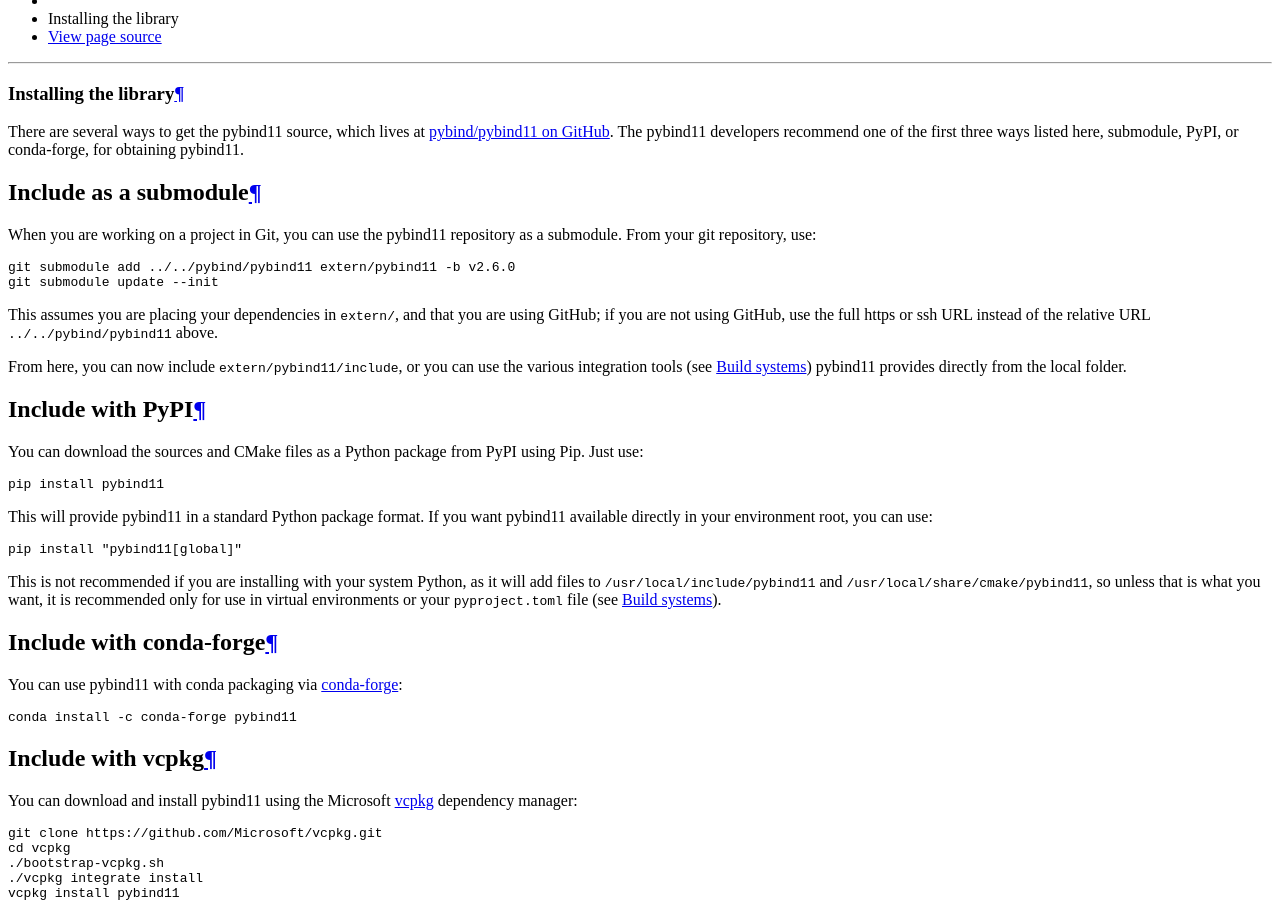
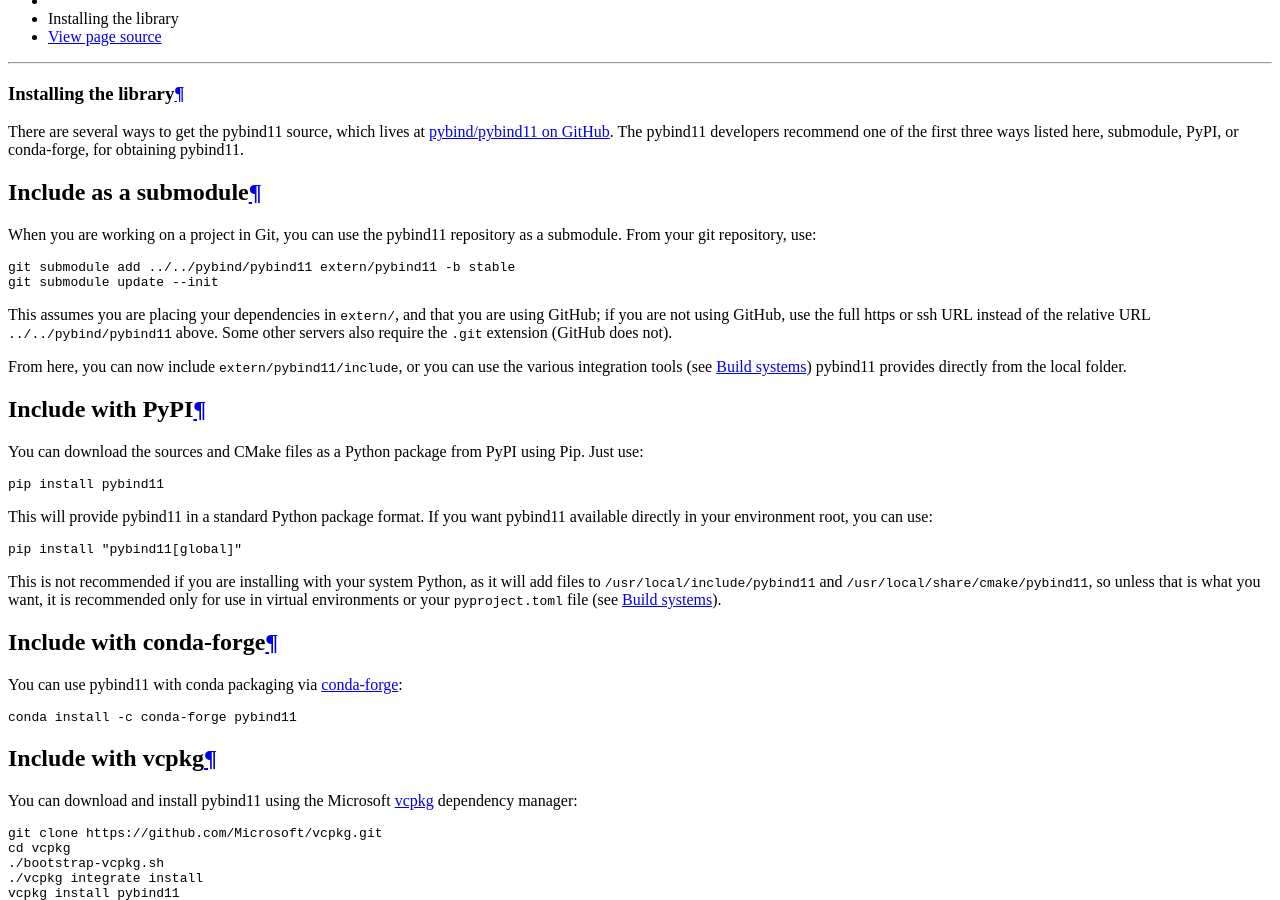
Before and after one commit to pybind/pybind11, a Sphinx documentation site: the page built from docs/installing.rst, in a window 1280 px wide and 900 px high, scrolled down 739 px. Built offline with Sphinx 7.4.7 and the Read the Docs theme 2.0.0, drawn with Linux system fonts in a browser that asks for light colours.

Commit message:
docs: feedback from @wjakob

```diff
--- a/docs/installing.rst
+++ b/docs/installing.rst
@@ -16,12 +16,13 @@
 
 .. code-block:: bash
 
-    git submodule add ../../pybind/pybind11 extern/pybind11 -b v2.6.0
+    git submodule add ../../pybind/pybind11 extern/pybind11 -b stable
     git submodule update --init
 
 This assumes you are placing your dependencies in ``extern/``, and that you are
 using GitHub; if you are not using GitHub, use the full https or ssh URL
-instead of the relative URL ``../../pybind/pybind11`` above.
+instead of the relative URL ``../../pybind/pybind11`` above. Some other servers
+also require the ``.git`` extension (GitHub does not).
 
 From here, you can now include ``extern/pybind11/include``, or you can use
 the various integration tools (see :ref:`compiling`) pybind11 provides directly
```
